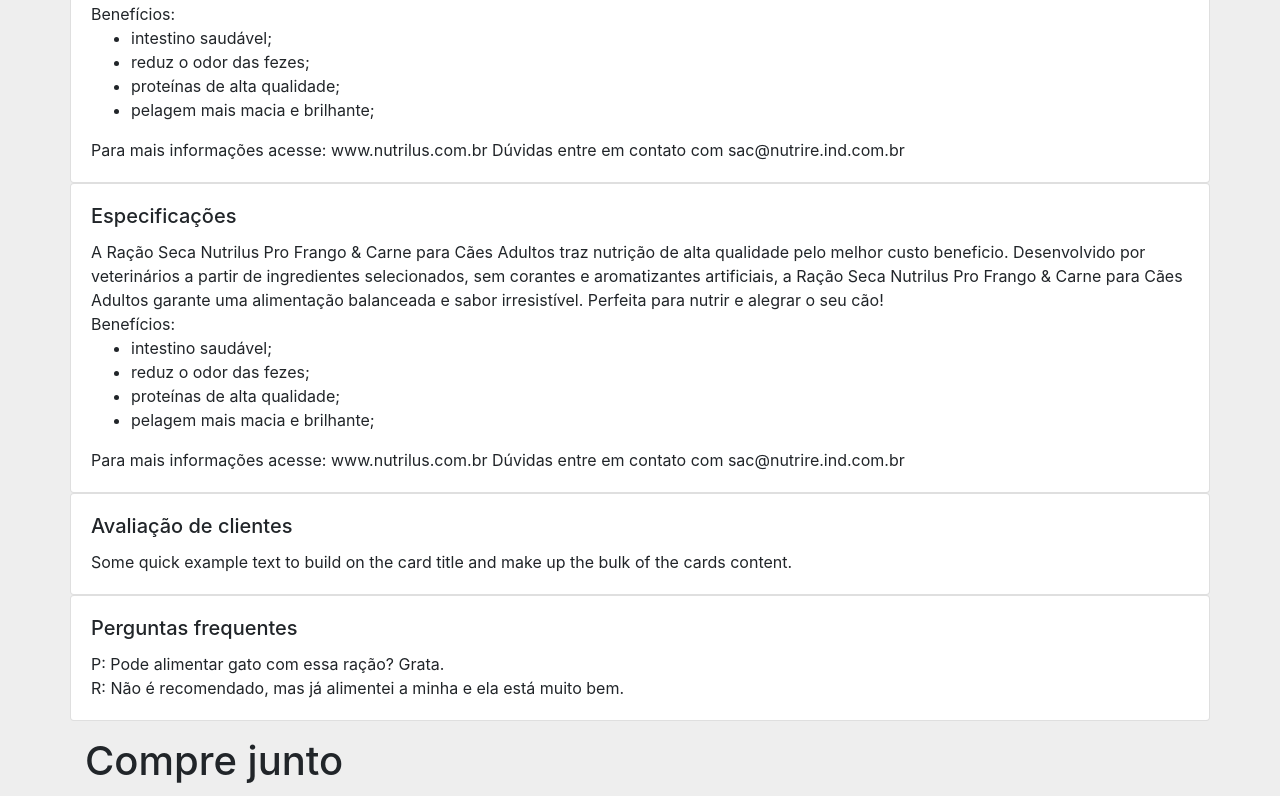
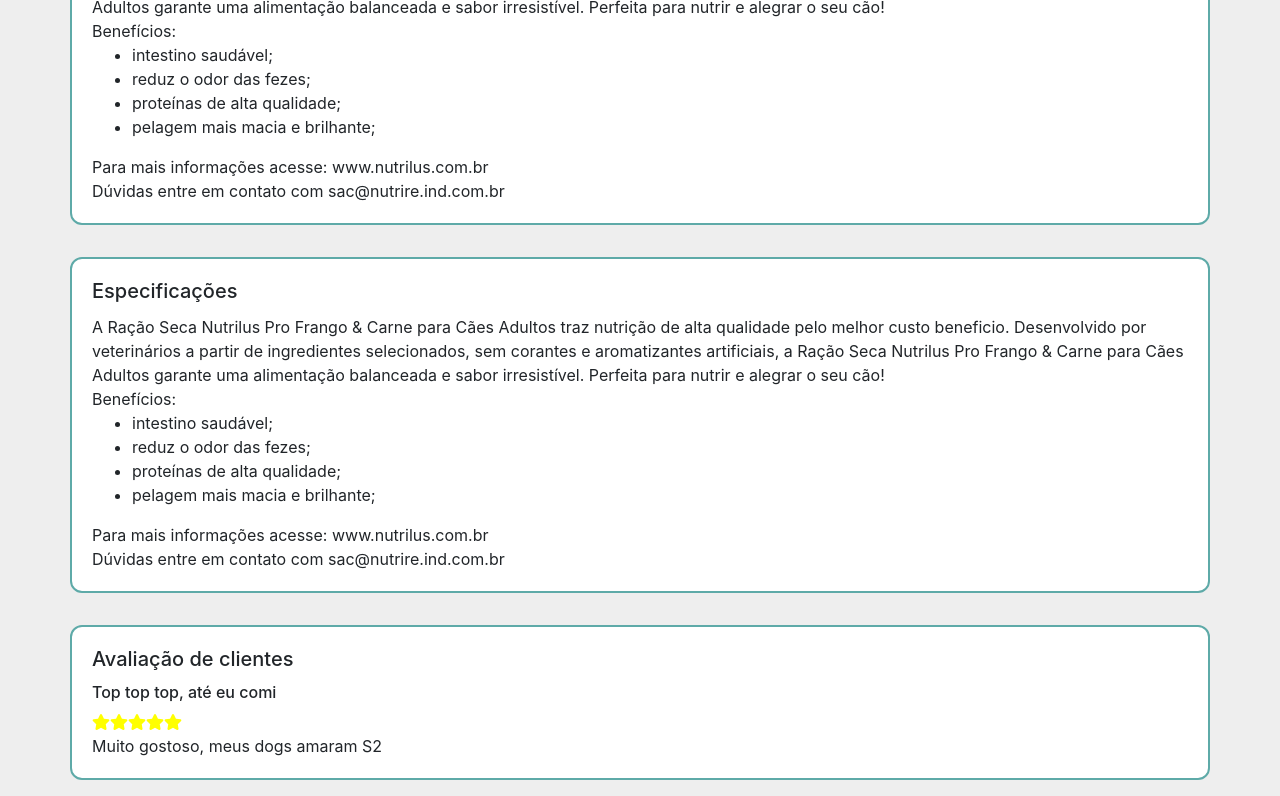
Before and after one commit to Gustavo-de-Oliveira/Cao-Cuidado-Petshop, a Next.js app in the folder frontend/: page /itens/racao-balance-grande-15kg in a window 1280 px wide. Shown: the part 1120-1916 px from the top of the page. Built offline with nearby package versions, Linux system fonts and the light colour scheme.

Commit message:
:sparkles: Style product details cards

```diff
--- a/frontend/src/components/screens/ProductScreen/index.js
+++ b/frontend/src/components/screens/ProductScreen/index.js
@@ -2,7 +2,7 @@
 import React, { useState } from 'react';
 import { Container, Card, Row, Col } from 'react-bootstrap';
 import { FontAwesomeIcon } from '@fortawesome/react-fontawesome';
-import { faMinus, faPlus } from '@fortawesome/free-solid-svg-icons';
+import { faMinus, faPlus, faStar } from '@fortawesome/free-solid-svg-icons';
 import styles from './styles.module.css';
 import Link from '../../Link';
 
@@ -132,8 +132,10 @@
                   <li>pelagem mais macia e brilhante;</li>
                 </ul>
                 <Card.Text>
-                  Para mais informações acesse: www.nutrilus.com.br Dúvidas
-                  entre em contato com sac@nutrire.ind.com.br
+                  Para mais informações acesse: www.nutrilus.com.br
+                </Card.Text>
+                <Card.Text>
+                  Dúvidas entre em contato com sac@nutrire.ind.com.br
                 </Card.Text>
               </Card.Body>
             </Card>
@@ -158,8 +160,10 @@
                   <li>pelagem mais macia e brilhante;</li>
                 </ul>
                 <Card.Text>
-                  Para mais informações acesse: www.nutrilus.com.br Dúvidas
-                  entre em contato com sac@nutrire.ind.com.br
+                  Para mais informações acesse: www.nutrilus.com.br
+                </Card.Text>
+                <Card.Text>
+                  Dúvidas entre em contato com sac@nutrire.ind.com.br
                 </Card.Text>
               </Card.Body>
             </Card>
@@ -167,10 +171,15 @@
             <Card className={styles.detailCard}>
               <Card.Body>
                 <Card.Title id="avaliacao">Avaliação de clientes</Card.Title>
-                <Card.Text>
-                  Some quick example text to build on the card title and make up
-                  the bulk of the cards content.
-                </Card.Text>
+                <h6>Top top top, até eu comi</h6>
+                <div>
+                  <FontAwesomeIcon height="15px" icon={faStar} color="yellow" />
+                  <FontAwesomeIcon height="15px" icon={faStar} color="yellow" />
+                  <FontAwesomeIcon height="15px" icon={faStar} color="yellow" />
+                  <FontAwesomeIcon height="15px" icon={faStar} color="yellow" />
+                  <FontAwesomeIcon height="15px" icon={faStar} color="yellow" />
+                </div>
+                <p>Muito gostoso, meus dogs amaram S2</p>
               </Card.Body>
             </Card>
 
--- a/frontend/src/components/screens/ProductScreen/styles.module.css
+++ b/frontend/src/components/screens/ProductScreen/styles.module.css
@@ -1,9 +1,5 @@
 .spacingContainer {
   padding: 1rem 0;
-}
-
-.detailCard {
-  width: 100%;
 }
 
 .productSelectBtn {
@@ -71,3 +67,10 @@
   background-color: var(--secondary_dark);
   border-radius: 12px;
 }
+
+.detailCard {
+  width: 100%;
+  border: solid 2px var(--secondary);
+  border-radius: 12px;
+  margin: 1rem 0;
+}
```
